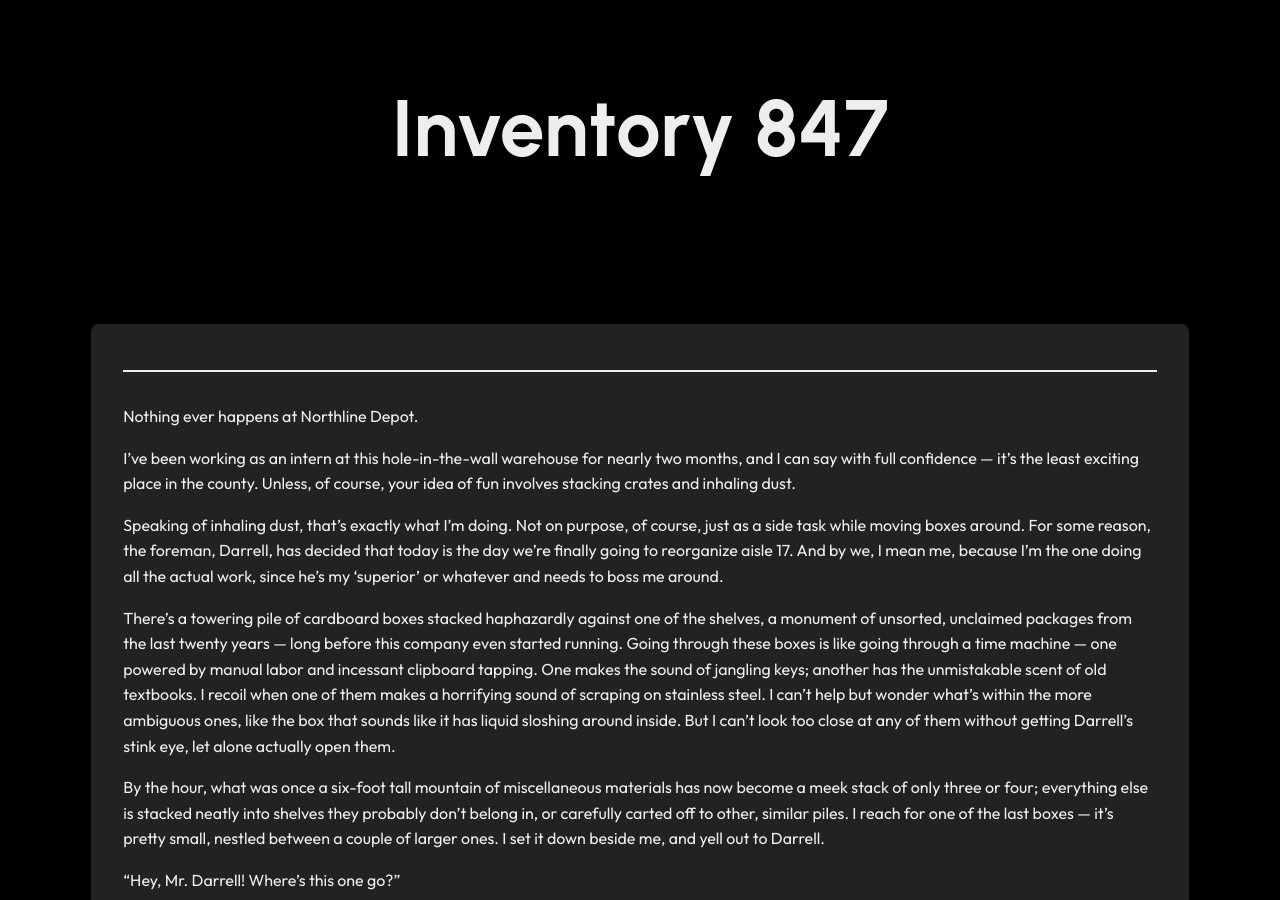
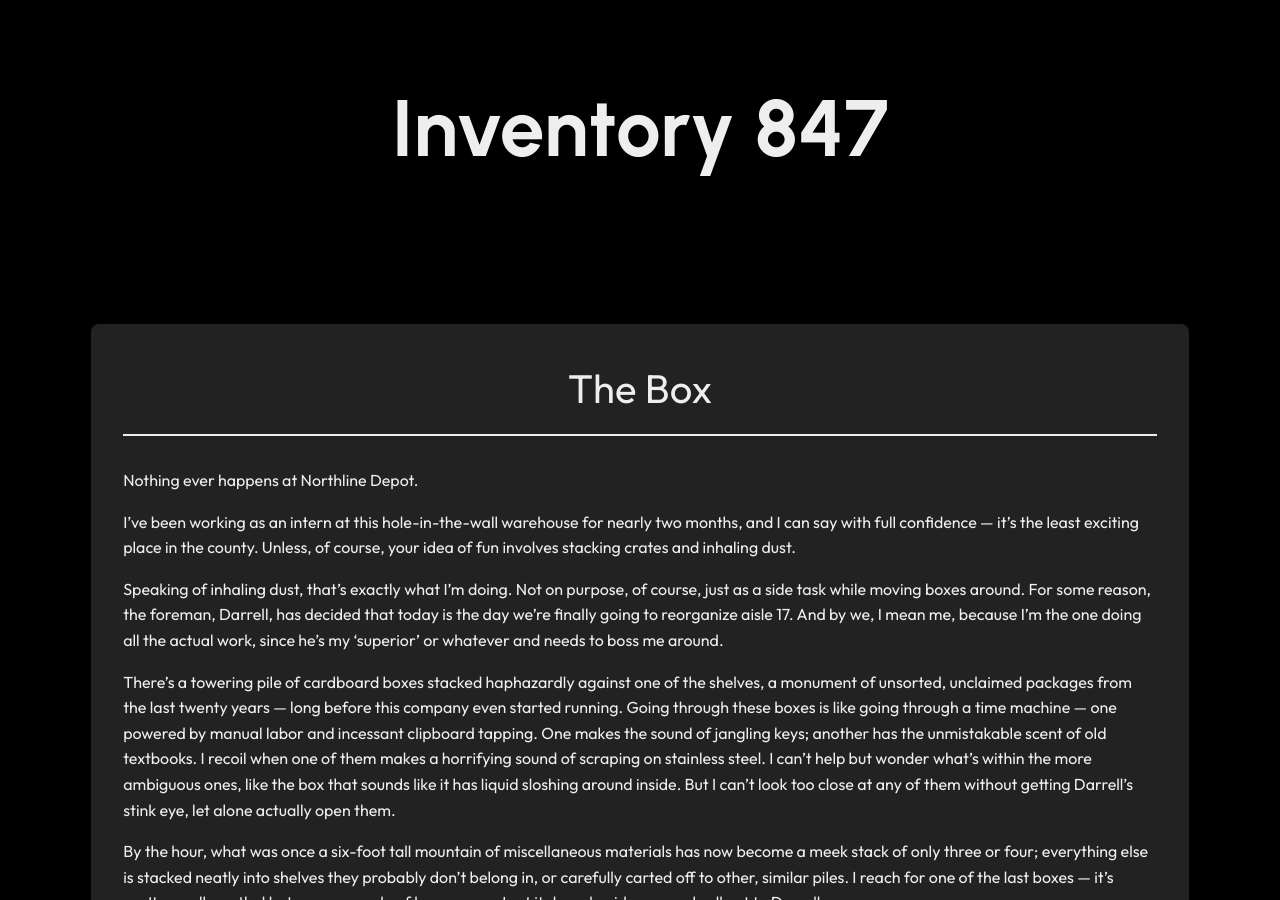
Before and after one commit to drizzleberry/drizzleberry.github.io, a Jekyll site: the page built from pages/the_box.md, in a window 1280 px wide and 900 px high. Built offline with Jekyll 4.4.1, drawn with Linux system fonts in a browser that asks for light colours; our own code applies the rules of GitHub Pages for plain Markdown files.

Commit message:
Update the_box.md

```diff
--- a/pages/the_box.md
+++ b/pages/the_box.md
@@ -1,3 +1,9 @@
+---
+layout: default
+title: The Box
+permalink: /1/
+---
+
 Nothing ever happens at Northline Depot.
 
 I’ve been working as an intern at this hole-in-the-wall warehouse for nearly two months, and I can say with full confidence — it’s the least exciting place in the county. Unless, of course, your idea of fun involves stacking crates and inhaling dust.
```
